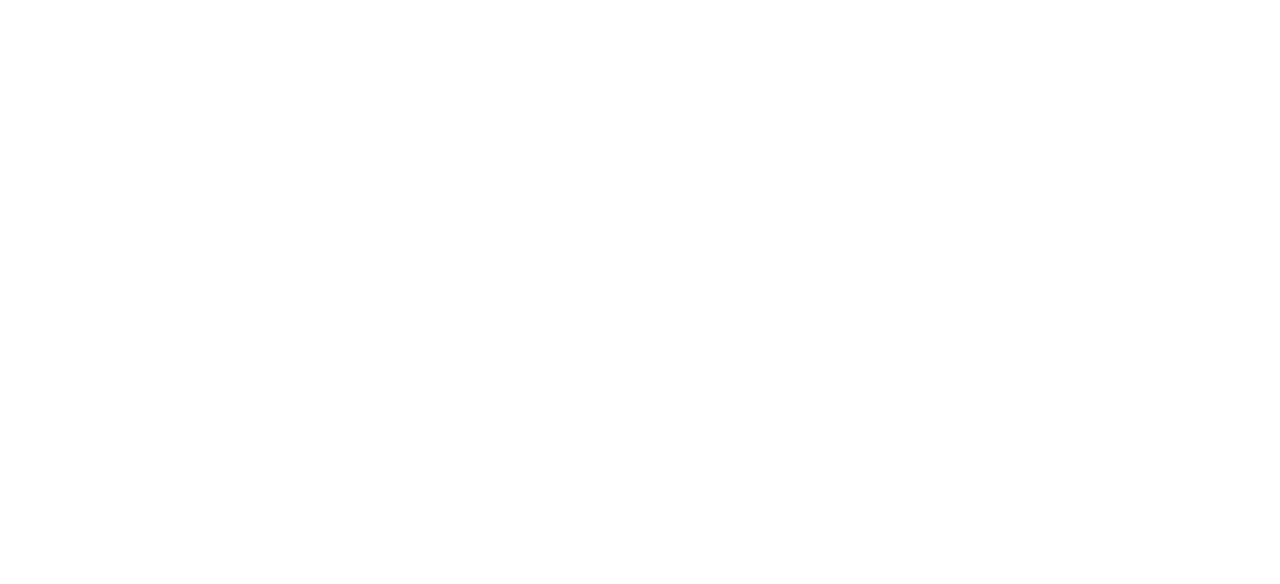
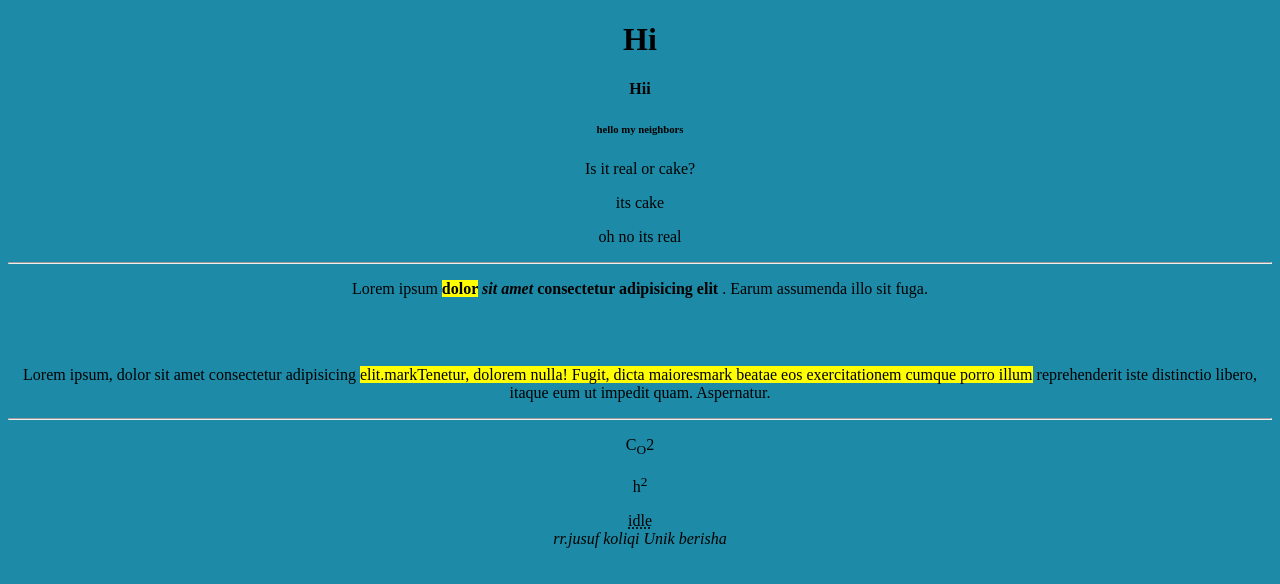
Before and after one commit to berishaunik09/web_ADVANCED, a plain HTML site: page Module 1/index.html in a window 1280 px wide. Drawn offline with Linux system fonts and the light colour scheme.

Commit message:
module 1

```diff
--- a/Module 1/index.html
+++ b/Module 1/index.html
@@ -1,11 +1,32 @@
 <!DOCTYPE html>
 <html lang="en">
+    <center>
 <head>
     <meta charset="UTF-8">
     <meta name="viewport" content="width=device-width, initial-scale=1.0">
     <title>Document</title>
+
+    <h1>Hi</h1>
+    <h4>Hii</h4>
+    <h6>hello my neighbors</h6>
 </head>
-<body>
 
+<body style="background-color: rgb(29, 139, 167);">
+    <p>Is it real or cake?</p>
+    <p>its cake</p>
+    <p>oh no its real</p>
+<hr>
+    <p>Lorem ipsum<b>  <mark>dolor</mark> <i> sit amet </i>consectetur adipisicing elit            </b> . Earum assumenda illo sit fuga.</p>
+    <br>
+    <br>
+    <p>Lorem ipsum, dolor sit amet consectetur adipisicing <mark> elit.markTenetur, dolorem nulla! Fugit, dicta maioresmark beatae eos exercitationem cumque porro illum</mark> reprehenderit iste distinctio libero, itaque eum ut impedit quam. Aspernatur.</p>
+<hr>
+<p>C<sub>O</sub>2</p>
+<p>h<sup>2</sup></p>
+<abbr title="INTEGRATED DEVELOPMENT ENVIROMENT">idle</abbr>
+<address>rr.jusuf koliqi <cite>Unik berisha</cite></address>
+
+<!-- KJO ESHTE PERFUNDIMI I KODIT-->
 </body>
+</center>
 </html>
```
